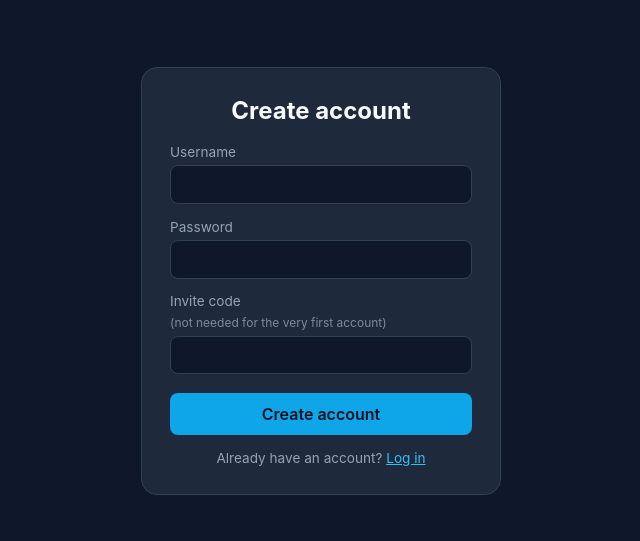
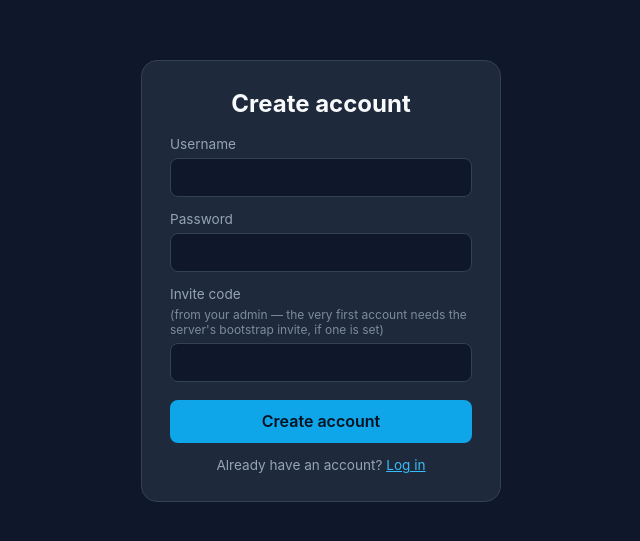
Before and after one commit to quyenanh198/Chat, a React (Vite) app in the folder web/: page /register in a window 1280 px wide. Shown: the part 119-660 px from the top of the page, without its empty margins (319-959 px from the left). Built offline with nearby package versions, Linux system fonts and the light colour scheme; no server answers.

Commit message:
fix(web): correct invite hint for bootstrap-gated first account
Label claimed the first account never needs an invite; with
BOOTSTRAP_INVITE set it does, and users left the field blank.

Co-Authored-By: Claude Fable 5 <noreply@anthropic.com>

```diff
--- a/web/src/pages/Register.tsx
+++ b/web/src/pages/Register.tsx
@@ -51,7 +51,7 @@ export default function Register() {
           />
         </label>
         <label>
-          Invite code <span className="auth-optional">(not needed for the very first account)</span>
+          Invite code <span className="auth-optional">(from your admin — the very first account needs the server's bootstrap invite, if one is set)</span>
           <input value={invite} onChange={(event) => setInvite(event.target.value)} autoComplete="off" />
         </label>
         {error && <p className="auth-error">{error}</p>}
```
